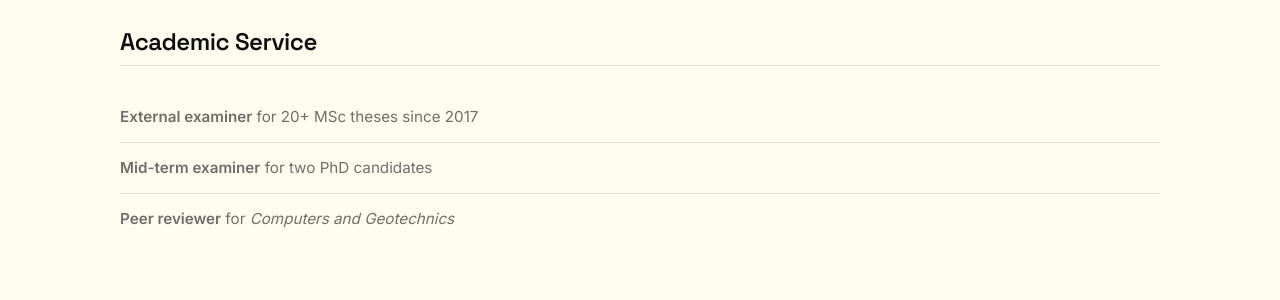
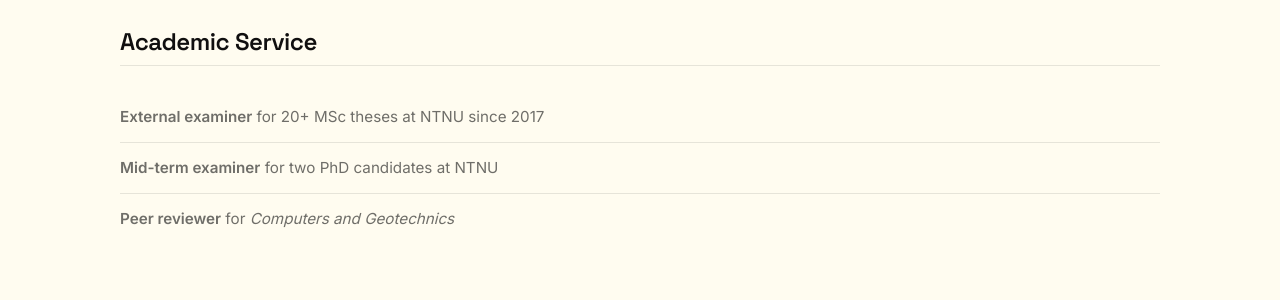
Before and after one commit to yaredwb/yaredwb.github.io, a Jekyll site: the page built from resume.md, in a window 1280 px wide and 900 px high, scrolled down 2046 px. Shown: the part 153-453 px from the top of the window. Built offline with Jekyll 4.4.1, drawn with Linux system fonts in a browser that asks for light colours.

Commit message:
Note examiner roles were at NTNU

```diff
--- a/resume.md
+++ b/resume.md
@@ -162,8 +162,8 @@ show_title: false
 
 <div class="cv-certifications">
   <ul>
-    <li><strong>External examiner</strong> for 20+ MSc theses since 2017</li>
-    <li><strong>Mid-term examiner</strong> for two PhD candidates</li>
+    <li><strong>External examiner</strong> for 20+ MSc theses at NTNU since 2017</li>
+    <li><strong>Mid-term examiner</strong> for two PhD candidates at NTNU</li>
     <li><strong>Peer reviewer</strong> for <em>Computers and Geotechnics</em></li>
   </ul>
 </div>
```
